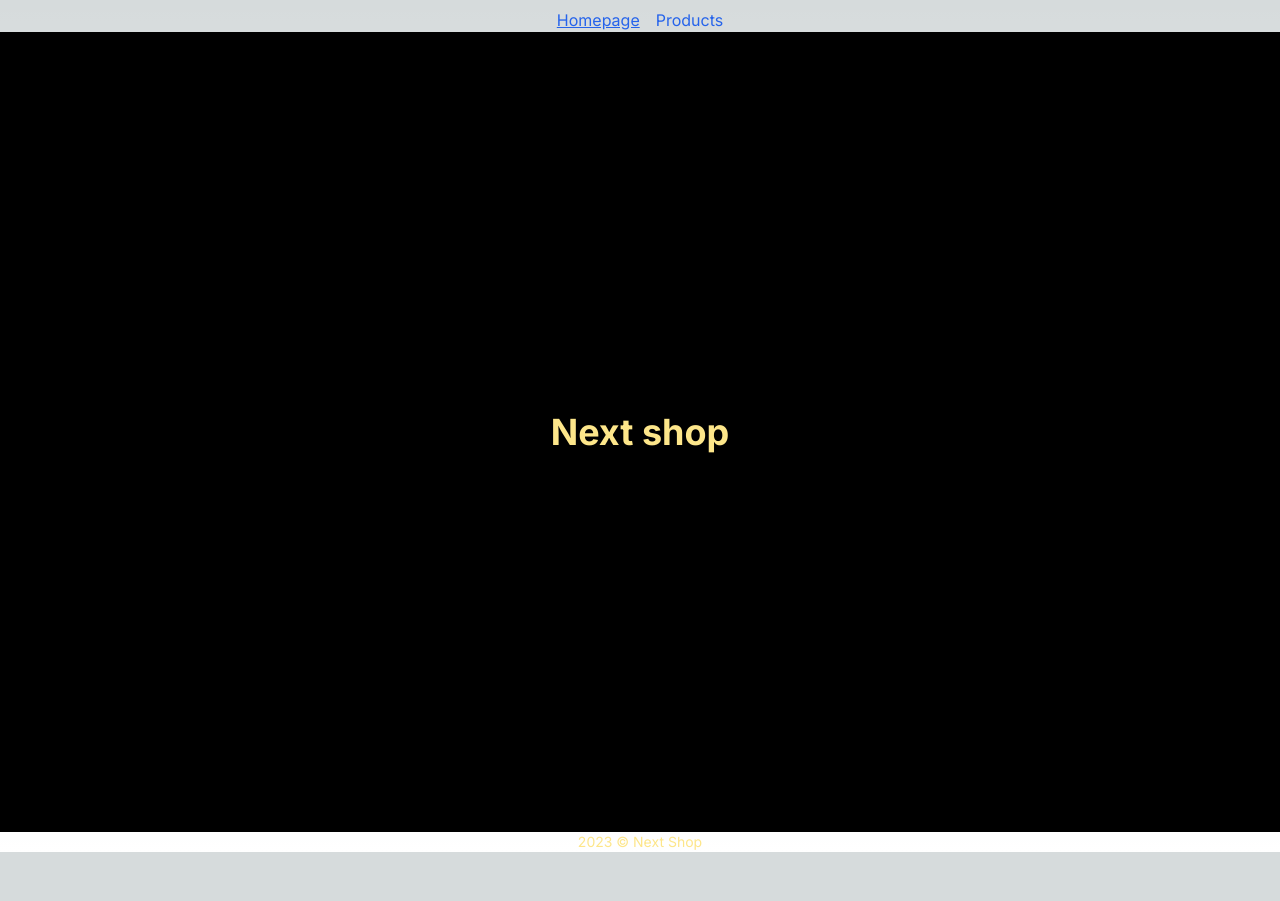
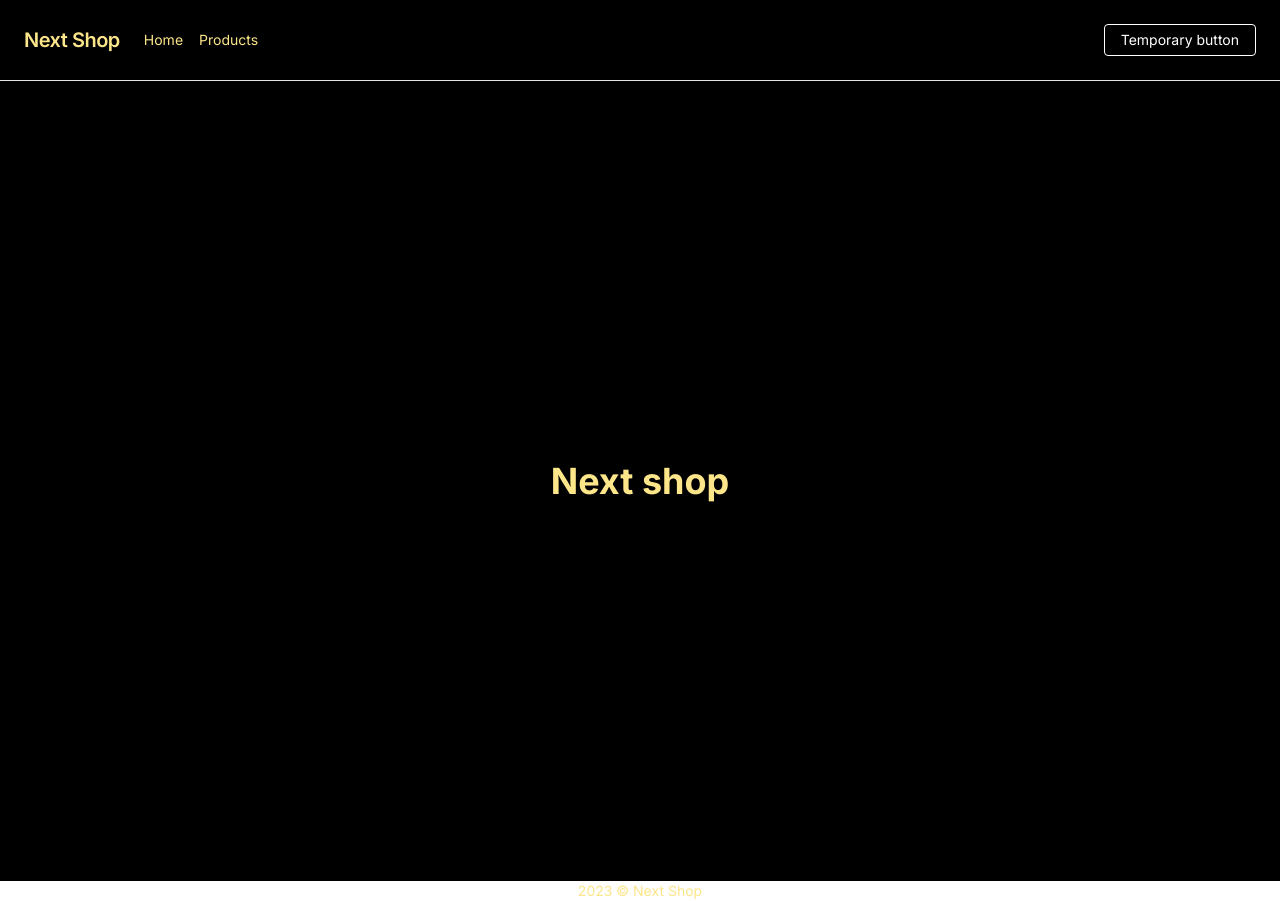
Before and after one commit to Maczi01/shoppy-next13, a Next.js app: page / in a window 1280 px wide. Before the commit the page ends 852 px from the top, so only its background shows below. Built offline with nearby package versions, Linux system fonts and the light colour scheme.

Commit message:
Added Navbar

```diff
--- a/src/app/layout.tsx
+++ b/src/app/layout.tsx
@@ -1,7 +1,7 @@
 import "./globals.css";
 import type { Metadata } from "next";
 import { Inter } from "next/font/google";
-import { ActiveLink } from "@/ui/atoms/ActiveLink";
+import { Navbar } from "@/ui/organisms/Navbar";
 
 const inter = Inter({ subsets: ["latin"] });
 
@@ -14,16 +14,17 @@ export default function RootLayout({ children }: { children: React.ReactNode })
 	return (
 		<html lang="pl">
 			<body className={inter.className}>
-				<nav>
-					<ul className="mt-2 flex justify-center space-x-4">
-						<li>
-							<ActiveLink href="/">Homepage</ActiveLink>
-						</li>
-						<li>
-							<ActiveLink href="/products">Products</ActiveLink>
-						</li>
-					</ul>
-				</nav>
+				{/*<nav>*/}
+				{/*	<ul className="mt-2 flex justify-center space-x-4">*/}
+				{/*		<li>*/}
+				{/*			<ActiveLink href="/">Homepage</ActiveLink>*/}
+				{/*		</li>*/}
+				{/*		<li>*/}
+				{/*			<ActiveLink href="/products">Products</ActiveLink>*/}
+				{/*		</li>*/}
+				{/*	</ul>*/}
+				{/*</nav>*/}
+				<Navbar />
 				<section className="flex items-center justify-center bg-black px-4 text-white">
 					{/*flex min-h-screen items-center justify-center bg-black px-4 text-white">*/}
 					{children}
--- /dev/null
+++ b/src/ui/organisms/Navbar.tsx
@@ -0,0 +1,41 @@
+export const Navbar = () => {
+	const links = [
+		{
+			name: "Home",
+			href: "/",
+		},
+		{
+			name: "Products",
+			href: "/products",
+		},
+	];
+
+	return (
+		<nav className="border-bottom border-amber-200-200 flex flex-wrap items-center justify-between border-b bg-black p-6">
+			<div className="mr-6 flex flex-shrink-0 items-center text-amber-200">
+				<span className="text-xl font-semibold tracking-tight">Next Shop</span>
+			</div>
+			<div className="block w-full flex-grow lg:flex lg:w-auto lg:items-center">
+				<div className="text-sm lg:flex-grow">
+					{links.map((link) => (
+						<a
+							key={link.name}
+							href={link.href}
+							className="mr-4 mt-4 block text-amber-200 hover:text-white lg:mt-0 lg:inline-block"
+						>
+							{link.name}
+						</a>
+					))}
+				</div>
+				<div>
+					<a
+						href="/"
+						className="mt-4 inline-block rounded border border-white px-4 py-2 text-sm leading-none text-white hover:border-transparent hover:bg-white hover:text-amber-500 lg:mt-0"
+					>
+						Temporary button
+					</a>
+				</div>
+			</div>
+		</nav>
+	);
+};
```
Also changed, not shown: 1 other file (tests, documents, lock files or other folders).
